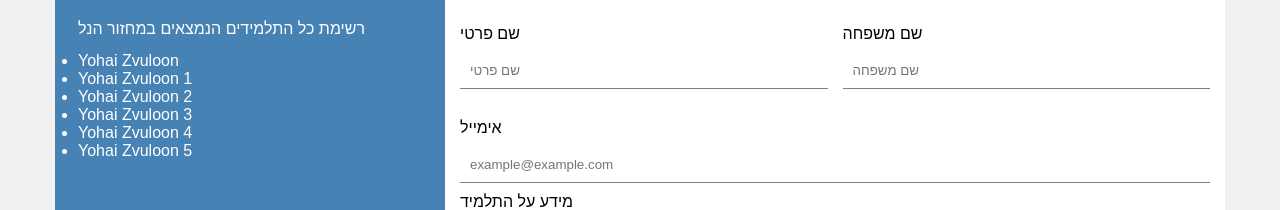
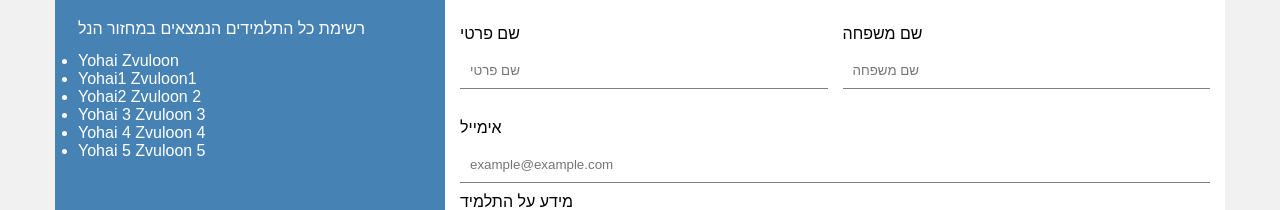
Before and after one commit to yohai-zv/tech-career-app, a React (Create React App) app: page /Students in a window 1280 px wide. Shown: the part 360-570 px from the top of the page. Built offline with nearby package versions, Linux system fonts and the light colour scheme.

Commit message:
change Name (#20)

```diff
--- a/public/mocks/students.json
+++ b/public/mocks/students.json
@@ -1,38 +1,38 @@
 [
   {
-    "name": "Yohai Zvuloon",
-    "number": "0545463444",
-    "id": "206085244",
-    "city": "TLV"
+    "firstName": "Yohai",
+    "lastName": "Zvuloon",
+    "email": "0545463444",
+    "description": "TLV"
   },
   {
-    "name": "Yohai Zvuloon 1",
-    "number": "0545463444",
-    "id": "206085244",
-    "city": "TLV"
+    "firstName": "Yohai1",
+    "lastName": " Zvuloon1",
+    "email": "0545463444",
+    "description": "TLV"
   },
   {
-    "name": "Yohai Zvuloon 2 ",
-    "number": "0545463444",
-    "id": "206085244",
-    "city": "TLV"
+    "firstName": "Yohai2",
+    "lastName": "Zvuloon 2",
+    "email": "0545463444",
+    "description": "TLV"
   },
   {
-    "name": "Yohai Zvuloon 3 ",
-    "number": "0545463444",
-    "id": "206085244",
-    "city": "TLV"
+    "firstName": "Yohai  3",
+    "lastName": "Zvuloon 3",
+    "email": "0545463444",
+    "description": "TLV"
   },
   {
-    "name": "Yohai Zvuloon 4 ",
-    "number": "0545463444",
-    "id": "206085244",
-    "city": "TLV"
+    "firstName": "Yohai  4",
+    "lastName": "Zvuloon 4",
+    "email": "0545463444",
+    "description": "TLV"
   },
   {
-    "name": "Yohai Zvuloon 5 ",
-    "number": "0545463444",
-    "id": "206085244",
-    "city": "TLV"
+    "firstName": "Yohai  5",
+    "lastName": "Zvuloon 5",
+    "email": "0545463444",
+    "description": "TLV"
   }
 ]
--- a/src/App.js
+++ b/src/App.js
@@ -2,7 +2,7 @@ import React from 'react';
 import { BrowserRouter as Router, Switch, Route, Redirect } from 'react-router-dom';
 import Login from './pages/Login';
 import Home from './HomePage/Home';
-import ActionMenu from './pages/ActionMenu';
+import Students from './pages/Students';
 import Layout from './components/Layout';
 
 export default function App() {
@@ -18,7 +18,7 @@ export default function App() {
             <Login />
           </Route>
           <Route path='/Students'>
-           <ActionMenu/>
+           <Students/>
           </Route>
           <Redirect to='/'/>
         </Switch>
--- a/src/pages/ActionMenu.js
+++ b/src/pages/Students.js
@@ -162,7 +162,7 @@ const ActionMenu = () => {
             <P>רשימת כל התלמידים הנמצאים במחזור הנל</P>
             <ul>
               {
-                students.map(student =><li>{student.name}</li>)
+                students.map(student =><li>{student.firstName } {student.lastName}</li>)
               }
 
             </ul>
```
